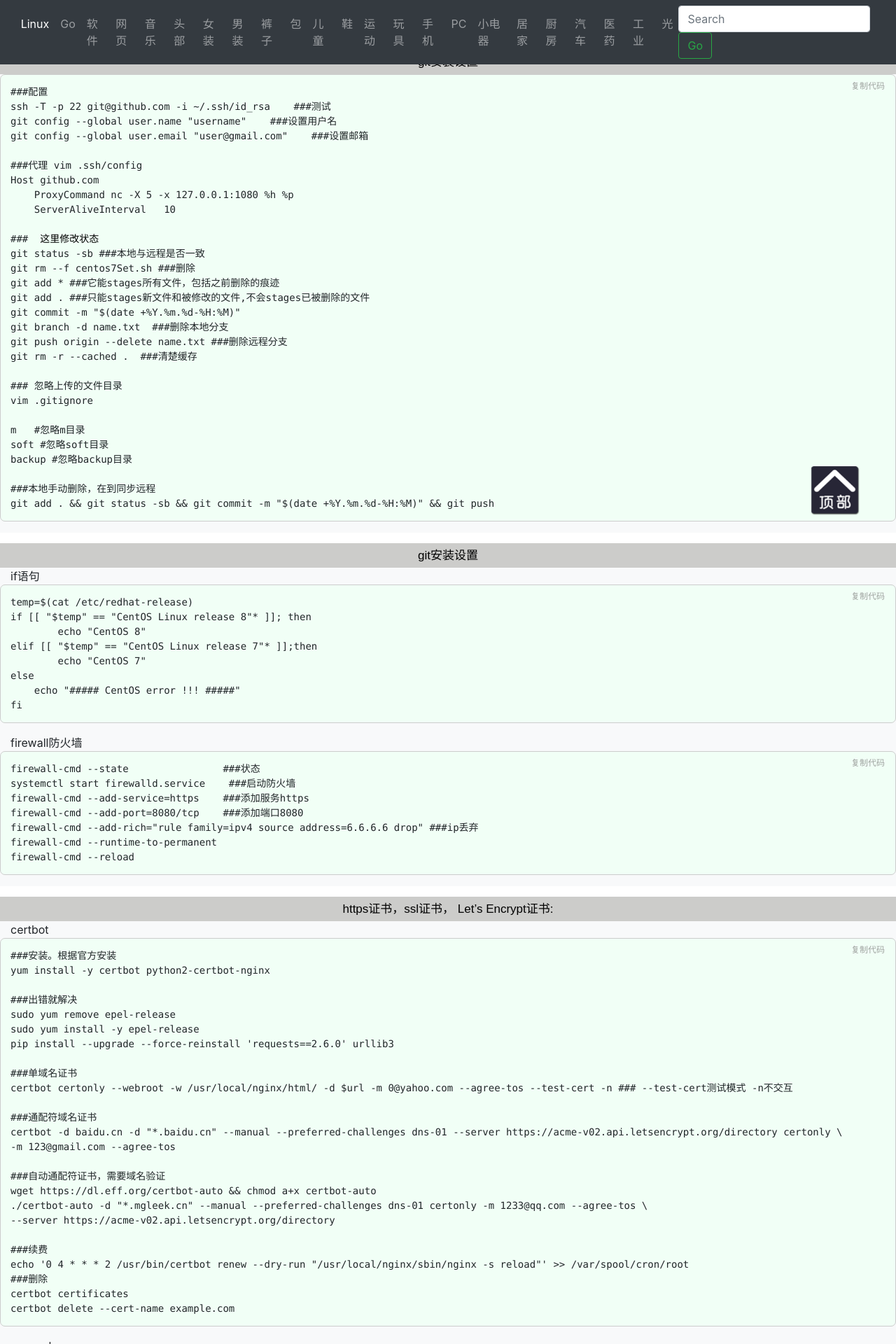
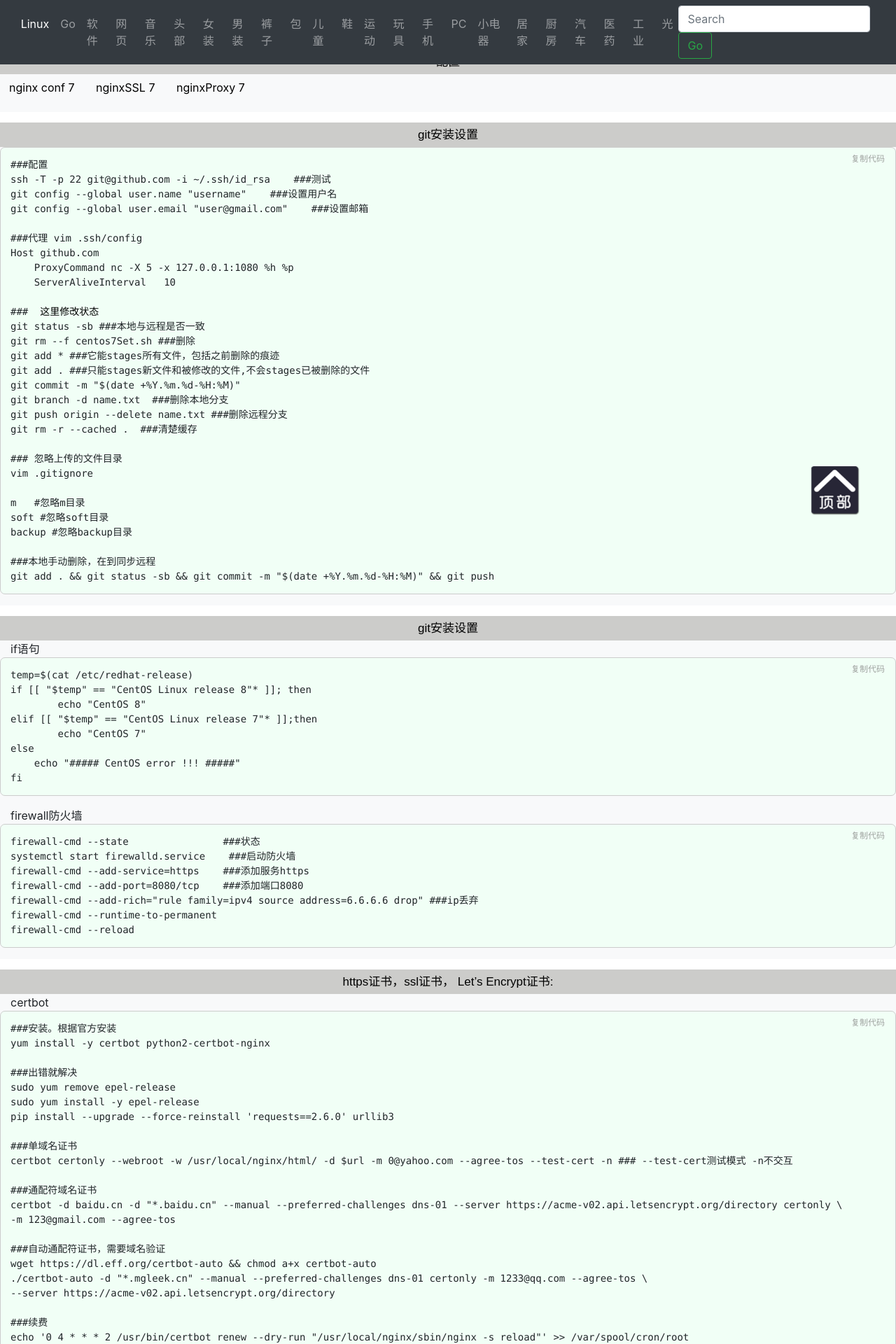
Before and after one commit to yuukuun/daoh, a PHP site: page / in a window 1280 px wide. Shown: the top 1920 px of the page at 70% size. Run offline with PHP 8.4, Linux system fonts and the light colour scheme.

Commit message:
2020.10.11-15:44

```diff
--- a/css/offcanvas.css
+++ b/css/offcanvas.css
@@ -75,6 +75,14 @@ body {
 .lh-100 { line-height: 1; }
 .lh-125 { line-height: 1.25; }
 .lh-150 { line-height: 1.5; }
+
+/*******************************card***********************************/
+.collapse {
+  width: 100%;
+  height: 100%;
+  background-color: red;
+}
+
 
 /*******************************一级目录标题***********************************/
 /*  linux 和 go代码复制  */
--- a/index.html
+++ b/index.html
@@ -94,6 +94,33 @@
 </div> -->
 <!--------------------------------------------------内容-------------------------------------------------------->
 <main role="main" class="container-fluid">
+<!---------------------------------------------------------------------------------------------------------------------------->
+<!---------------------------------------------------------------------------------------------------------------------------->
+<div class="row"><div class="col-xs-12 col-md-12 btit">配置</div></div>
+<div class="row">
+<p>
+
+  <a class="btn btn-light" type="button"  href="bash/nginx.conf" target="_blank">nginx conf 7</a>
+  <a class="btn btn-light" type="button"  href="bash/nginxSSL.conf" target="_blank">nginxSSL 7</a>
+  <a class="btn btn-light" type="button"  href="bash/nginxSSL.conf" target="_blank">nginxProxy 7</a>
+
+
+
+</p>
+
+<!--
+<div class="row">
+
+<div class="collapse" id="ssl"><div class="card card-body"><pre>
+
+  <iframe src="bash/nginx.conf"  scrolling="yes" width="100%" height="400px"  allowTransparency="true" frameborder="0"   marginwidth="0" marginheight="0" scrolling="no" border="0"></iframe>
+
+
+</pre></div></div>
+ -->
+
+</div>
+
 <!---------------------------------------------------------------------------------------------------------------------------->
 <!---------------------------------------------------------------------------------------------------------------------------->
 <div class="row"><div class="col-xs-12 col-md-12 btit">git安装设置</div></div>
```
